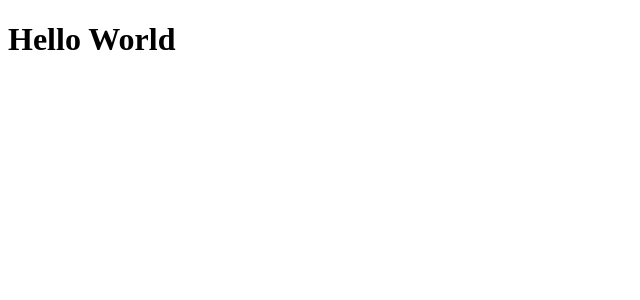
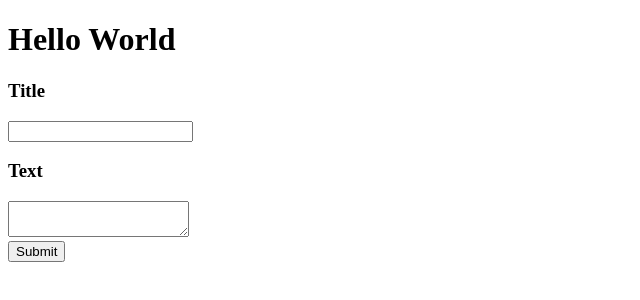
Before and after one commit to toppit/toppit, a React app: page / in a window 1280 px wide. Shown: the top 300 px of the page, without its empty margins (0-640 px from the left). Built offline with nearby package versions, Linux system fonts and the light colour scheme; no server answers; the HTML template or start-up script is replaced by a standard one.

Commit message:
Creating NewTopic React Component and adding server /topic endpoint

```diff
--- a/client/src/components/App.jsx
+++ b/client/src/components/App.jsx
@@ -1,14 +1,15 @@
 import React from 'react';
-
+import NewTopic from './NewTopic.jsx'
 class App extends React.Component {
   constructor() {
     super();
   }
 
   render() {
-    console.log('Hello');
     return (
-      <div><h1>Hello World</h1></div>
+      <div><h1>Hello World</h1>
+      <NewTopic />
+      </div>
     );
   }
 }
--- /dev/null
+++ b/client/src/components/NewTopic.jsx
@@ -0,0 +1,63 @@
+import React from 'react';
+import $ from "jquery";
+class NewTopic extends React.Component {
+  constructor(props) {
+    super(props);
+    this.state = {
+        title: '',
+        text: ''
+    }
+  }
+
+  onInputChange(e) {
+    // console.log('on change', $('.newTopicInput').val())
+    this.setState({title: $('.newTopicInput').val()})
+    console.log($('.newTopicInput').val())
+    console.log(this.state.title, 'title')
+  }
+
+    onTextareaChange(e) {
+    // console.log('on change', $('.newTopicInput').val())
+    this.setState({text: $('.newTextareaInput').val()})
+    console.log($('.newTextareaInput').val())
+  }
+
+    postNewTopic(title, text) {
+    let data = {
+        title: this.state.title,
+        text: this.state.text
+    }
+    componentDidMount(data)
+    }
+
+      componentDidMount(data) {
+    $.ajax({
+        type: "POST",
+        url: "/topics",
+        data: data,
+        success: () => {
+            console.log('success')
+        },
+        error: () => {
+            console.log('failed')
+        }
+    })
+  }
+
+  render() {
+        return (
+            <div className="topic">
+                <div className="titleDiv">
+                    <h3>Title</h3>
+                    <input className="newTopicInput" type="text" value={this.state.title} onChange={() => this.onInputChange()} />
+                </div>
+                <div className="textDiv">
+                    <h3>Text</h3>
+                    <textarea className="newTextareaInput" value={this.state.text} onChange={() => this.onTextareaChange()} />
+                </div>
+                <input type="submit" value="Submit" onClick={() => this.postNewTopic()}/>
+            </div>
+        )
+    }
+}
+export default NewTopic;
```
Also changed, not shown: client/src/components/Topic.jsx (deleted, +0 -19 lines), 1 other file (tests, documents, lock files or other folders).
